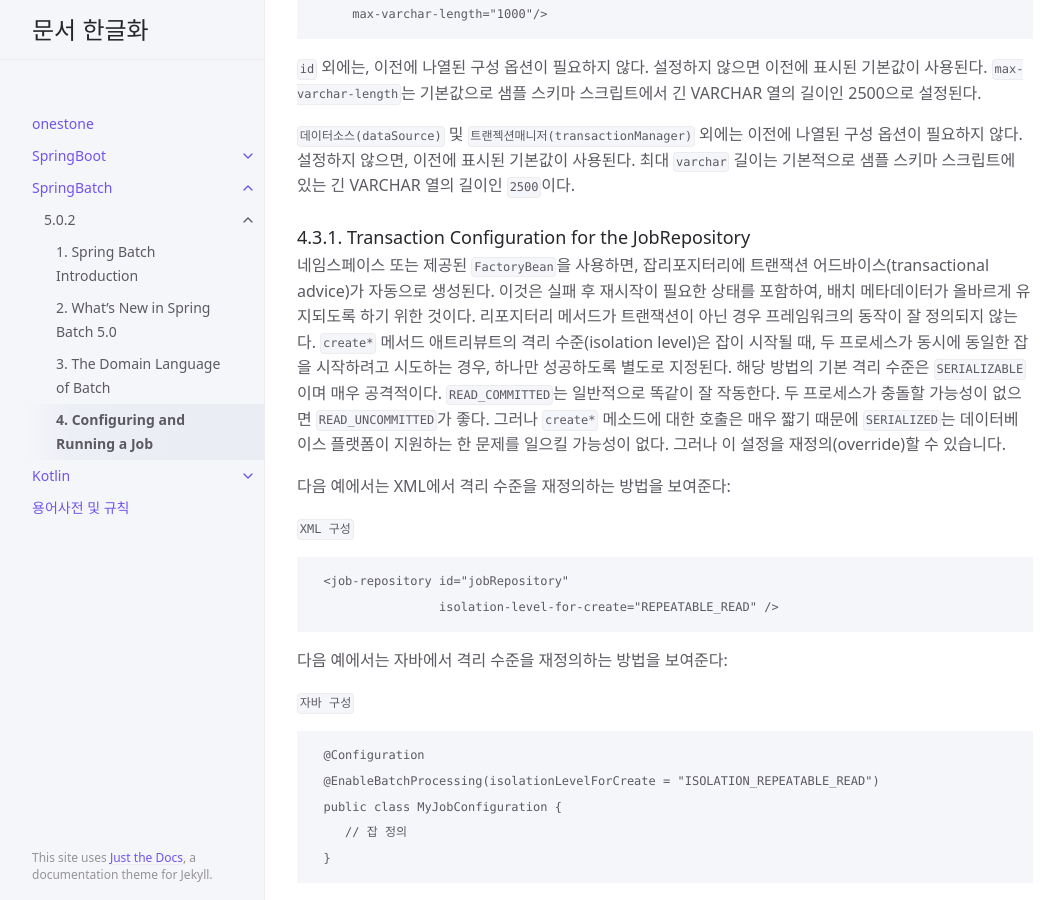
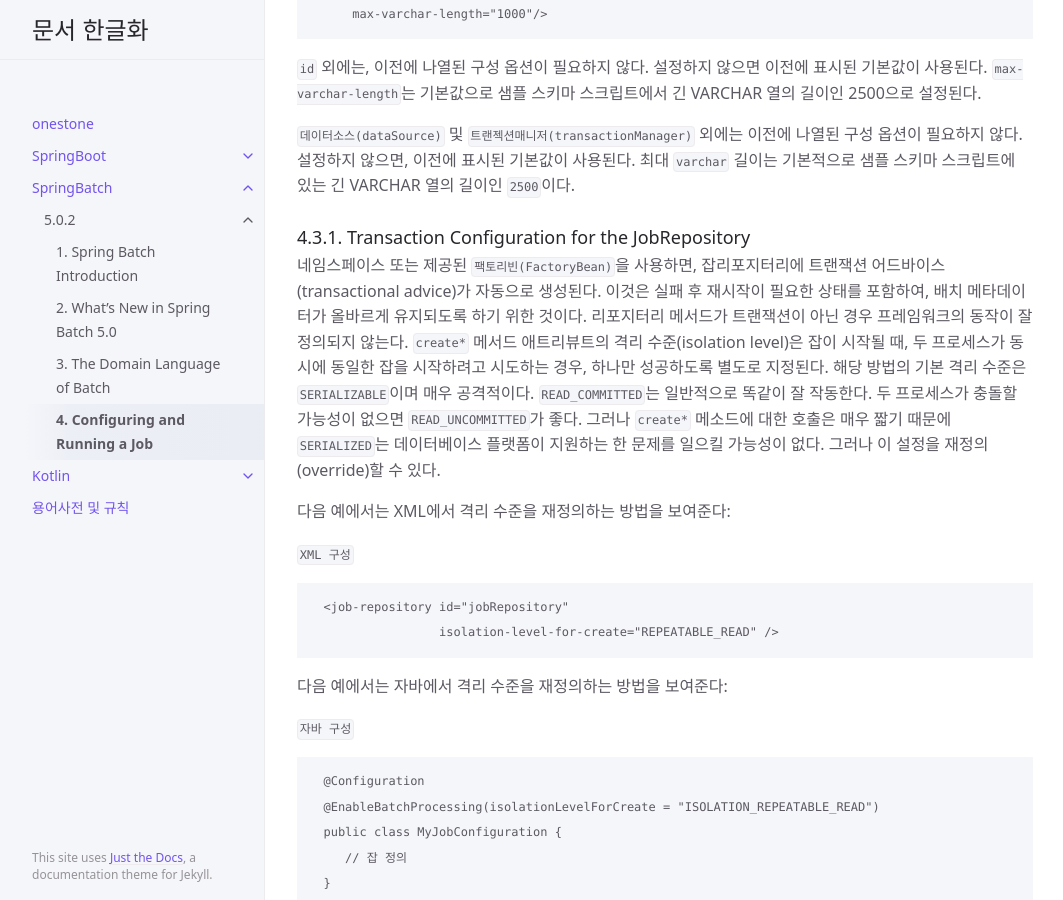
Before and after one commit to onestone9900/onestone9900.github.io, a Jekyll site: the page built from docs/spring_batch/5.0.2/4. configuring_and_running_a_job.md, in a window 1280 px wide and 900 px high, scrolled down 8123 px. Shown: the whole window, without its empty margins (107-1170 px from the left). Built offline with Jekyll 4.4.1, drawn with Linux system fonts in a browser that asks for light colours.

Commit message:
docs: 4. Configuring and Running a Job - 4.3.1 영문병기

```diff
--- a/docs/spring_batch/5.0.2/4. configuring_and_running_a_job.md
+++ b/docs/spring_batch/5.0.2/4. configuring_and_running_a_job.md
@@ -303,7 +303,7 @@ v5.0부터, `디폴트배치컨피그레이션(DefaultBatchConfiguration)` 클
 
 
 ### 4.3.1. Transaction Configuration for the JobRepository
-네임스페이스 또는 제공된 `FactoryBean`을 사용하면, 잡리포지터리에 트랜잭션 어드바이스(transactional advice)가 자동으로 생성된다. 이것은 실패 후 재시작이 필요한 상태를 포함하여, 배치 메타데이터가 올바르게 유지되도록 하기 위한 것이다. 리포지터리 메서드가 트랜잭션이 아닌 경우 프레임워크의 동작이 잘 정의되지 않는다. `create*` 메서드 애트리뷰트의 격리 수준(isolation level)은 잡이 시작될 때, 두 프로세스가 동시에 동일한 잡을 시작하려고 시도하는 경우, 하나만 성공하도록 별도로 지정된다. 해당 방법의 기본 격리 수준은 `SERIALIZABLE`이며 매우 공격적이다. `READ_COMMITTED`는 일반적으로 똑같이 잘 작동한다. 두 프로세스가 충돌할 가능성이 없으면 `READ_UNCOMMITTED`가 좋다. 그러나 `create*` 메소드에 대한 호출은 매우 짧기 때문에 `SERIALIZED`는 데이터베이스 플랫폼이 지원하는 한 문제를 일으킬 가능성이 없다. 그러나 이 설정을 재정의(override)할 수 있습니다.
+네임스페이스 또는 제공된 `팩토리빈(FactoryBean)`을 사용하면, 잡리포지터리에 트랜잭션 어드바이스(transactional advice)가 자동으로 생성된다. 이것은 실패 후 재시작이 필요한 상태를 포함하여, 배치 메타데이터가 올바르게 유지되도록 하기 위한 것이다. 리포지터리 메서드가 트랜잭션이 아닌 경우 프레임워크의 동작이 잘 정의되지 않는다. `create*` 메서드 애트리뷰트의 격리 수준(isolation level)은 잡이 시작될 때, 두 프로세스가 동시에 동일한 잡을 시작하려고 시도하는 경우, 하나만 성공하도록 별도로 지정된다. 해당 방법의 기본 격리 수준은 `SERIALIZABLE`이며 매우 공격적이다. `READ_COMMITTED`는 일반적으로 똑같이 잘 작동한다. 두 프로세스가 충돌할 가능성이 없으면 `READ_UNCOMMITTED`가 좋다. 그러나 `create*` 메소드에 대한 호출은 매우 짧기 때문에 `SERIALIZED`는 데이터베이스 플랫폼이 지원하는 한 문제를 일으킬 가능성이 없다. 그러나 이 설정을 재정의(override)할 수 있다.
 
 다음 예에서는 XML에서 격리 수준을 재정의하는 방법을 보여준다:
 
```
